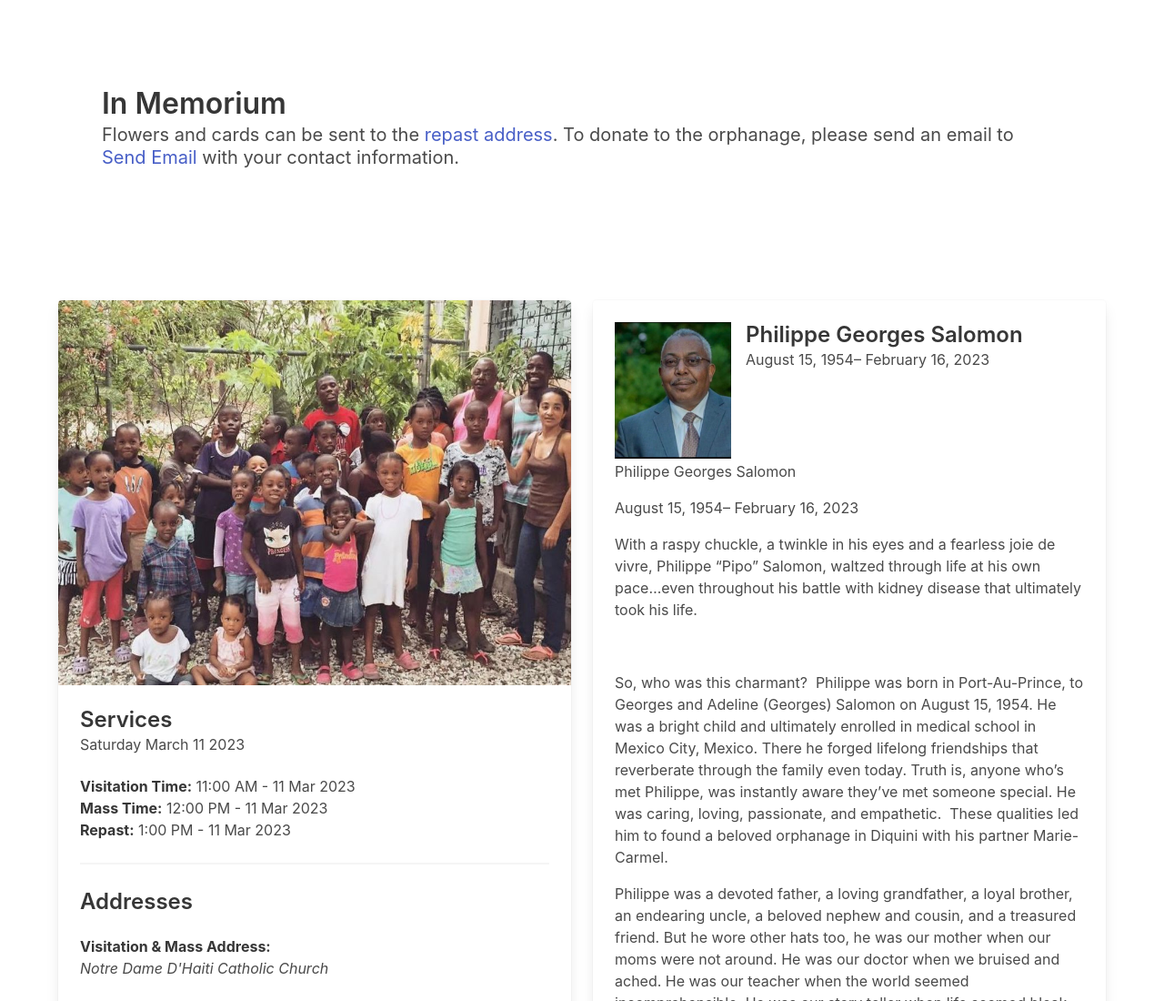
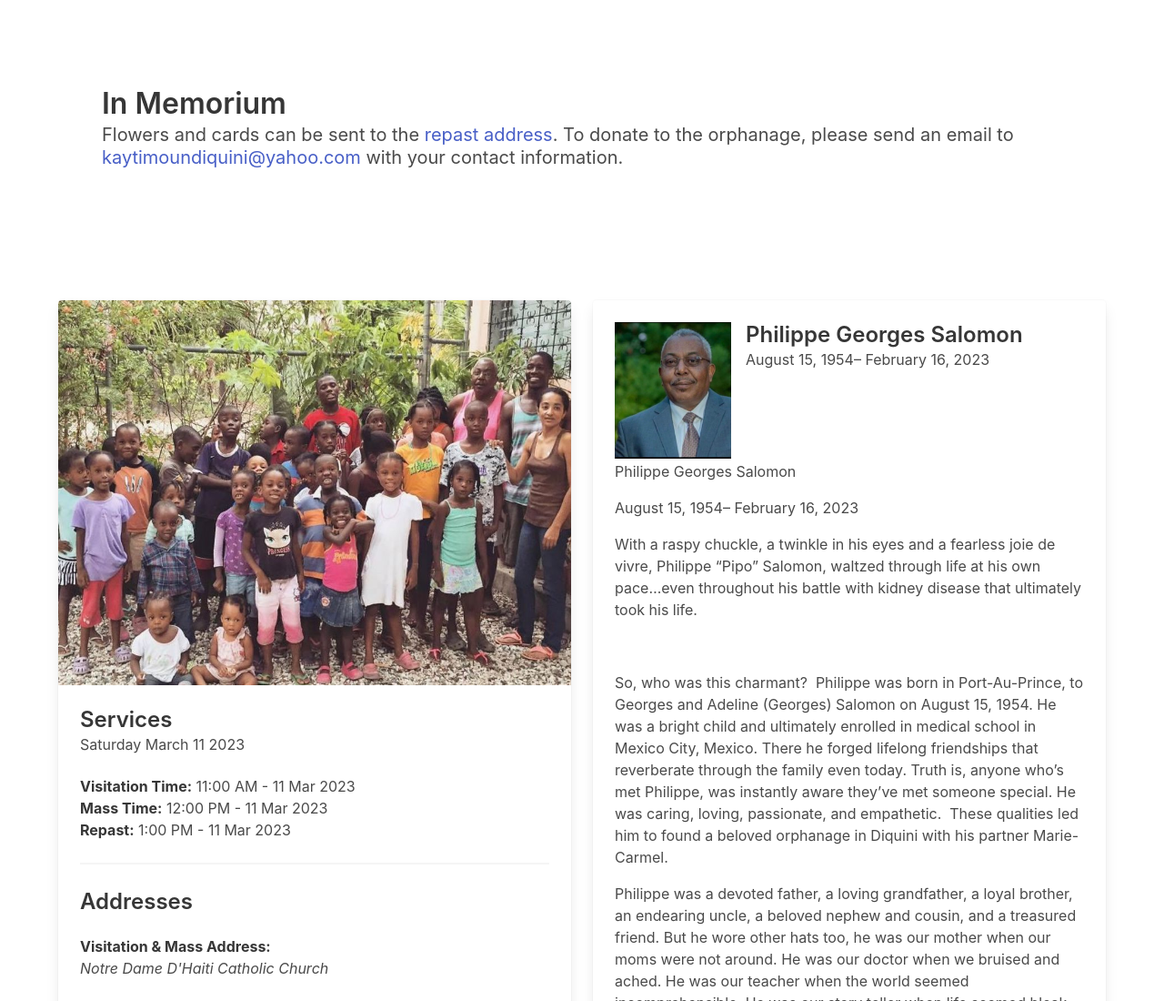
Before and after one commit to bizoton19/pipo-diquini, a website: page index.html in a window 1280 px wide. Shown: the top 1100 px of the page at 91% size. Drawn offline with nearby package versions, Linux system fonts and the light colour scheme; grey boxes are pictures that could not be loaded; a script that the page names is missing.

Commit message:
add email

```diff
--- a/index.html
+++ b/index.html
@@ -25,7 +25,7 @@
             <p class="subtitle">
 
                 Flowers and cards can be sent to the <a href="#repAddress">repast address</a>.
-                To donate to the orphanage, please send an email to <a href = "mailto: kaytimoundiquini@yahoo.com">Send Email</a> with your contact information.
+                To donate to the orphanage, please send an email to <a href = "mailto: kaytimoundiquini@yahoo.com">kaytimoundiquini@yahoo.com</a> with your contact information.
 
 
             </p>
```
